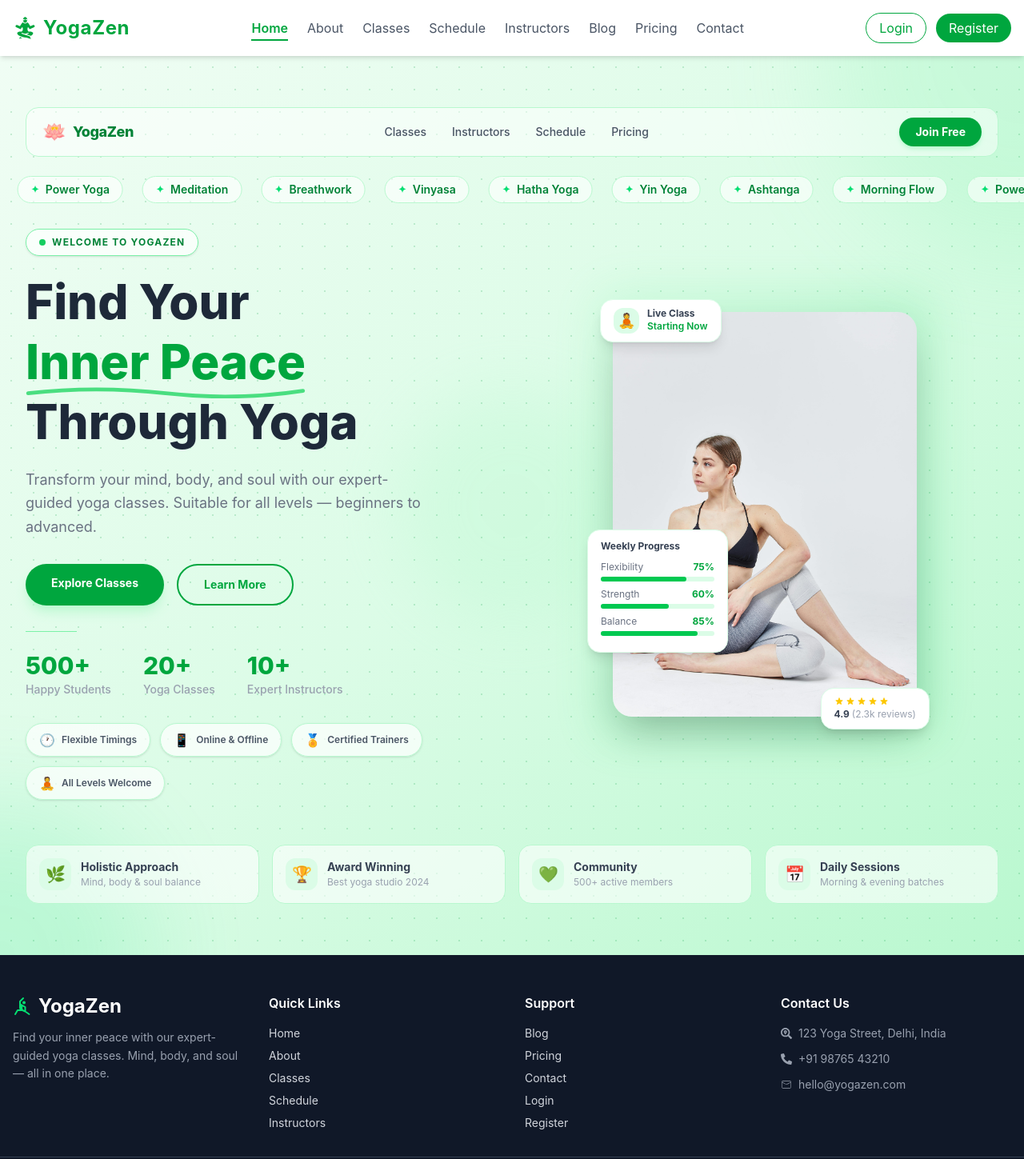
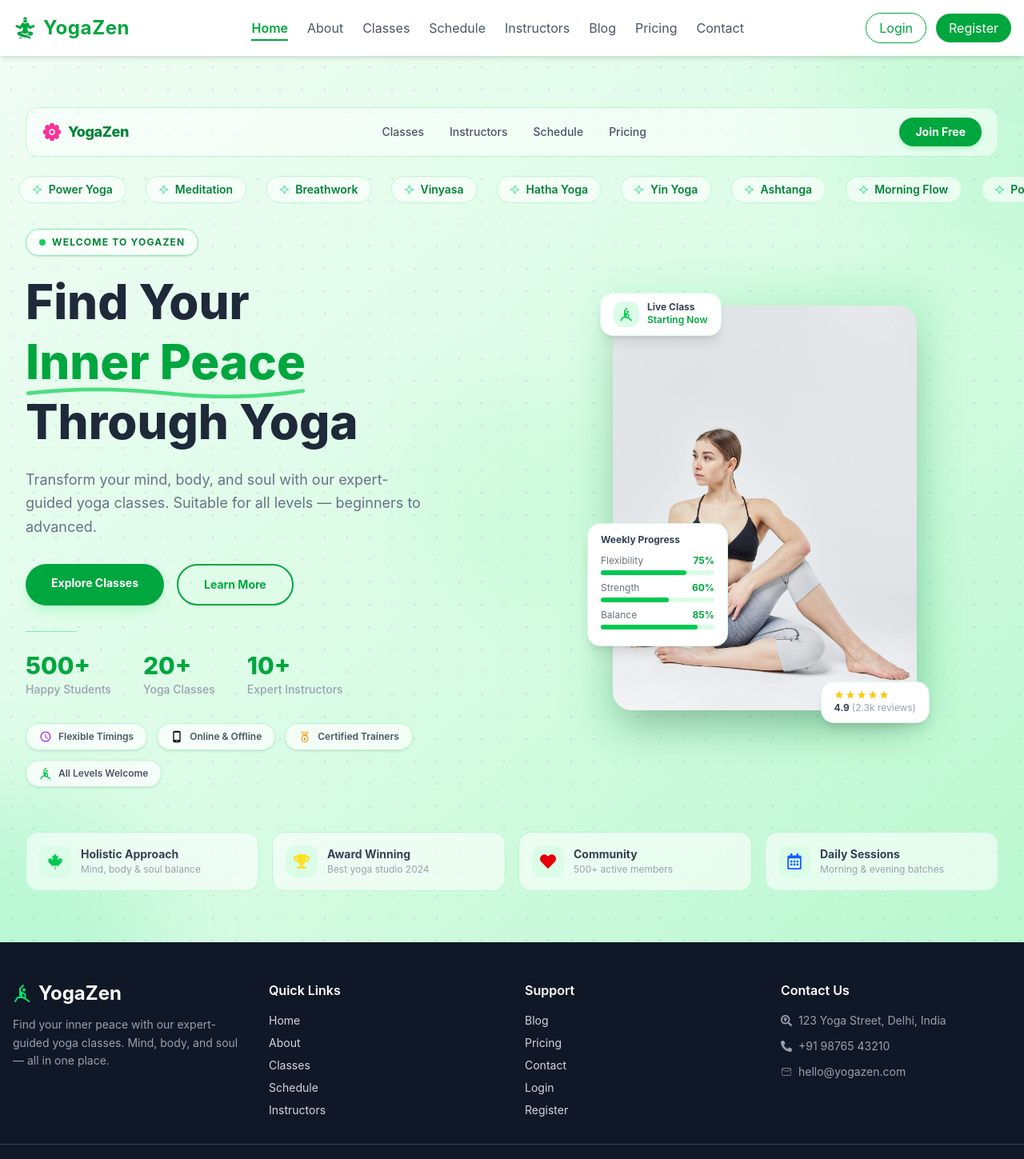
Before and after one commit to tanveersinghh85446-hue/yoga, a React (Vite) app: page / in a window 1280 px wide. Shown: the top 1449 px of the page at 80% size. Built offline with nearby package versions, Linux system fonts and the light colour scheme.

Commit message:
updated hero banner

```diff
--- a/src/Components/layout/home/HeroBanner.jsx
+++ b/src/Components/layout/home/HeroBanner.jsx
@@ -1,5 +1,15 @@
 import React, { useState } from 'react'
-
+import { IoFlower } from "react-icons/io5";
+import { PiStarFour } from "react-icons/pi";
+import { IoMdTime } from "react-icons/io";
+import { MdOutlinePhoneAndroid } from "react-icons/md";
+import { LiaMedalSolid } from "react-icons/lia";
+import { GrYoga } from "react-icons/gr";
+import { FaRegCalendarAlt } from "react-icons/fa";
+import { FaHeart } from "react-icons/fa";
+import { FaTrophy } from "react-icons/fa";
+import { FaCanadianMapleLeaf } from "react-icons/fa";
+import { Link } from 'react-router-dom';
 const HeroBanner = () => {
   const [imgHover, setImgHover] = useState(false)
 
@@ -46,7 +56,7 @@ const HeroBanner = () => {
         <div className="relative z-10 w-full max-w-7xl mx-auto px-4 sm:px-6 lg:px-8 mb-6 fade-up-1">
           <div className="flex flex-wrap items-center justify-between gap-3 bg-white/50 backdrop-blur-sm border border-green-200 rounded-2xl px-5 py-3">
             <div className="flex items-center gap-2">
-              <span className="text-2xl">🪷</span>
+              <span className="text-2xl"><IoFlower className='text-pink-500'/></span>
               <span className="text-green-700 font-extrabold text-lg tracking-tight">YogaZen</span>
             </div>
             <div className="flex flex-wrap gap-2">
@@ -56,9 +66,9 @@ const HeroBanner = () => {
                 </a>
               ))}
             </div>
-            <a href="/join" className="bg-green-600 hover:bg-green-700 text-white text-sm font-bold px-5 py-2 rounded-full transition-all duration-300 shadow-md shadow-green-200">
+            <Link to="Contact" href="/join" className="bg-green-600 hover:bg-green-700 text-white text-sm font-bold px-5 py-2 rounded-full transition-all duration-300 shadow-md shadow-green-200">
               Join Free
-            </a>
+            </Link>
           </div>
         </div>
 
@@ -69,7 +79,7 @@ const HeroBanner = () => {
               <div key={i} className="flex gap-6 shrink-0">
                 {['Morning Flow', 'Power Yoga', 'Meditation', 'Breathwork', 'Vinyasa', 'Hatha Yoga', 'Yin Yoga', 'Ashtanga'].map((item) => (
                   <span key={item} className="inline-flex items-center gap-2 text-green-700 font-semibold text-sm bg-white/60 border border-green-200 rounded-full px-4 py-1.5">
-                    <span className="text-green-400 text-xs">✦</span> {item}
+                    <span className="text-green-400 text-xs"><PiStarFour/></span> {item}
                   </span>
                 ))}
               </div>
@@ -141,10 +151,10 @@ const HeroBanner = () => {
             {/* Feature Pills */}
             <div className="flex flex-wrap gap-3 justify-center md:justify-start fade-up-5">
               {[
-                { icon: '🕐', text: 'Flexible Timings' },
-                { icon: '📱', text: 'Online & Offline' },
-                { icon: '🏅', text: 'Certified Trainers' },
-                { icon: '🧘', text: 'All Levels Welcome' },
+                { icon: <IoMdTime className='text-purple-600'/>, text: 'Flexible Timings' },
+                { icon: <MdOutlinePhoneAndroid className='text-black'/>, text: 'Online & Offline' },
+                { icon: <LiaMedalSolid className='text-orange-400'/>, text: 'Certified Trainers' },
+                { icon: <GrYoga className='text-green-500'/>, text: 'All Levels Welcome' },
               ].map((pill) => (
                 <div key={pill.text} className="flex items-center gap-2 bg-white/70 border border-green-200 rounded-full px-4 py-2 shadow-sm hover:shadow-md hover:border-green-400 transition-all duration-200">
                   <span className="text-base">{pill.icon}</span>
@@ -163,7 +173,7 @@ const HeroBanner = () => {
 
               {/* Live Class Badge */}
               <div className="absolute -top-4 -left-4 z-20 bg-white rounded-2xl shadow-lg px-4 py-2.5 flex items-center gap-2.5 border border-green-100">
-                <div className="w-8 h-8 bg-green-100 rounded-xl flex items-center justify-center text-lg">🧘</div>
+                <div className="w-8 h-8 bg-green-100 rounded-xl flex items-center justify-center text-lg"><GrYoga className='text-green-500'/></div>
                 <div>
                   <p className="text-xs font-bold text-gray-700 leading-none">Live Class</p>
                   <p className="text-xs text-green-600 font-semibold mt-0.5">Starting Now</p>
@@ -221,10 +231,10 @@ const HeroBanner = () => {
         <div className="relative z-10 w-full max-w-7xl mx-auto px-4 sm:px-6 lg:px-8 mt-14 fade-up-5">
           <div className="grid grid-cols-2 sm:grid-cols-4 gap-4">
             {[
-              { icon: '🌿', title: 'Holistic Approach', desc: 'Mind, body & soul balance' },
-              { icon: '🏆', title: 'Award Winning', desc: 'Best yoga studio 2024' },
-              { icon: '💚', title: 'Community', desc: '500+ active members' },
-              { icon: '📅', title: 'Daily Sessions', desc: 'Morning & evening batches' },
+              { icon: <FaCanadianMapleLeaf className='text-green-500'/>, title: 'Holistic Approach', desc: 'Mind, body & soul balance' },
+              { icon: <FaTrophy className='text-yellow-300'/>, title: 'Award Winning', desc: 'Best yoga studio 2024' },
+              { icon: <FaHeart className='text-red-600'/>, title: 'Community', desc: '500+ active members' },
+              { icon: <FaRegCalendarAlt className='text-blue-600'/>, title: 'Daily Sessions', desc: 'Morning & evening batches' },
             ].map((card) => (
               <div key={card.title} className="bg-white/60 backdrop-blur-sm border border-green-200 rounded-2xl px-4 py-4 flex items-center gap-3 hover:bg-white/80 hover:shadow-md transition-all duration-300 group">
                 <div className="w-10 h-10 bg-green-100 rounded-xl flex items-center justify-center text-xl shrink-0 group-hover:scale-110 transition-transform duration-200">
```
